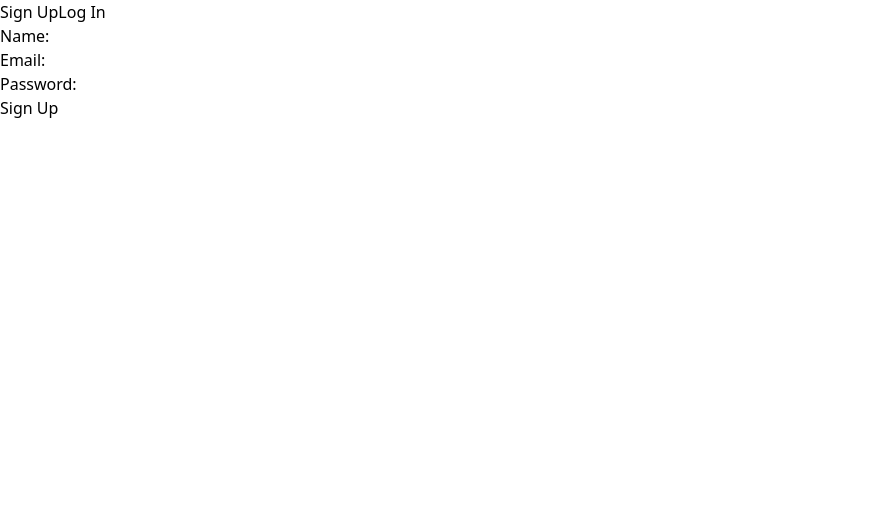
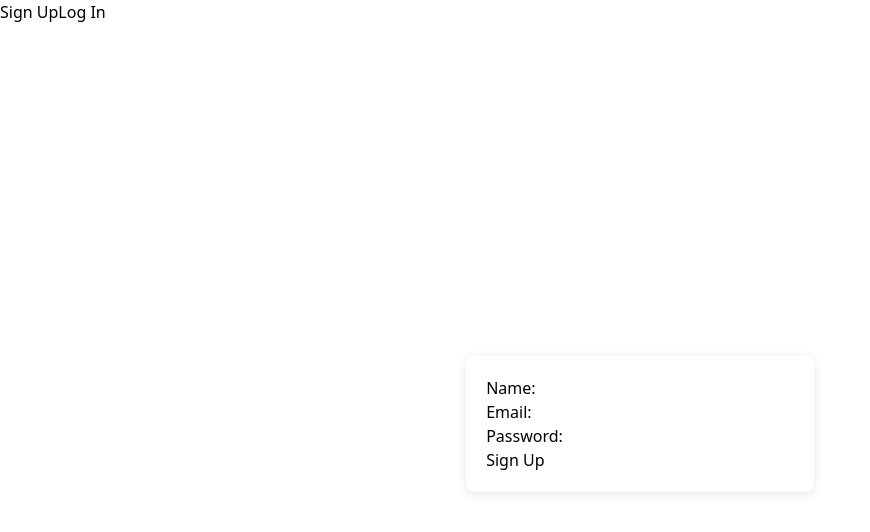
Before and after one commit to MSUDSA/dsaquest, a React (Vite) app in the folder frontend/: page / in a window 1280 px wide. Both pictures are taken after a click on the button "Sign Up". Shown: the top 532 px of the page, without its empty margins (0-870 px from the left). Built offline with nearby package versions, Linux system fonts and the light colour scheme.

Commit message:
sigup, login not the best

```diff
--- a/frontend/src/auth/login.tsx
+++ b/frontend/src/auth/login.tsx
@@ -4,23 +4,32 @@ import { signUserIn } from '../lib/auth';
 const Login = () => {
   const [email, setEmail] = useState('');
   const [password, setPassword] = useState('');
-  const [errorMessage, setErrorMessage] = useState('')
-  const [successMessage, setSuccessMessage] = useState('')
+  const [errorMessage, setErrorMessage] = useState('');
+  const [successMessage, setSuccessMessage] = useState('');
 
   const handleSubmit = async (e: React.FormEvent) => {
-    e.preventDefault()
-    const res = await signUserIn({email, password})
+    e.preventDefault();
+    const res = await signUserIn({ email, password });
     if (res.status_code === 404) {
-      setErrorMessage(res.error)
-    }
-    else {
-      setSuccessMessage(res.success)
+      setErrorMessage(res.error);
+    } else {
+      setSuccessMessage(res.success);
     }
   };
 
   return (
-    <>
-    <form onSubmit={handleSubmit}>
+    <div style={{
+      display: 'flex',
+      justifyContent: 'center',
+      alignItems: 'center',
+      height: '100vh'
+    }}>
+      <form onSubmit={handleSubmit} style={{
+        backgroundColor: 'white',
+        padding: '20px',
+        borderRadius: '8px',
+        boxShadow: '0 2px 10px rgba(0, 0, 0, 0.1)'
+      }}>
         <div>
           <label>Email:</label>
           <input type="email" value={email} onChange={(e) => setEmail(e.target.value)} required />
@@ -30,10 +39,10 @@ const Login = () => {
           <input type="password" value={password} onChange={(e) => setPassword(e.target.value)} required />
         </div>
         <button type="submit">Login</button>
+        <p style={{ color: 'green' }}>{successMessage}</p>
+        <p style={{ color: 'red' }}>{errorMessage}</p>
       </form>
-    <p style={{color: 'green'}}>{successMessage}</p>
-    <p style={{color: 'red'}}>{errorMessage}</p>
-    </>
+    </div>
   );
 };
 
--- a/frontend/src/auth/signup.tsx
+++ b/frontend/src/auth/signup.tsx
@@ -1,24 +1,35 @@
 import React, { useState } from 'react';
-import {signUserUp} from '../lib/auth'
+import { signUserUp } from '../lib/auth';
+
 const Signup = () => {
   const [name, setName] = useState('');
   const [email, setEmail] = useState('');
   const [password, setPassword] = useState('');
+  const [displayMessage, setDisplayMessage] = useState('');
 
   const handleSubmit = async (e: React.FormEvent) => {
     e.preventDefault();
-    // Add your signup logic here (e.g., API call)
-    const res = await signUserUp({name, email, password});
-    if (res["status_code"] == 404) {
-      setDisplayMessage(res["error"]);
-    }
-    else {
-      setDisplayMessage(res['success']);
+    const res = await signUserUp({ name, email, password });
+    if (res.status_code === 404) {
+      setDisplayMessage(res.error);
+    } else {
+      setDisplayMessage(res.success);
     }
   };
-  const [displayMessage, setDisplayMessage] = useState("");
+
   return (
-    <form onSubmit={handleSubmit}>
+    <div style={{
+      display: 'flex',
+      justifyContent: 'center',
+      alignItems: 'center',
+      height: '100vh'
+    }}>
+      <form onSubmit={handleSubmit} style={{
+        backgroundColor: 'white',
+        padding: '20px',
+        borderRadius: '8px',
+        boxShadow: '0 2px 10px rgba(0, 0, 0, 0.1)'
+      }}>
         <div>
           <label>Name:</label>
           <input type="text" value={name} onChange={(e) => setName(e.target.value)} required />
@@ -34,6 +45,7 @@ const Signup = () => {
         <button type="submit">Sign Up</button>
         <p>{displayMessage}</p>
       </form>
+    </div>
   );
 };
 
```
Lines whose indentation alone changed are shown as unchanged.
